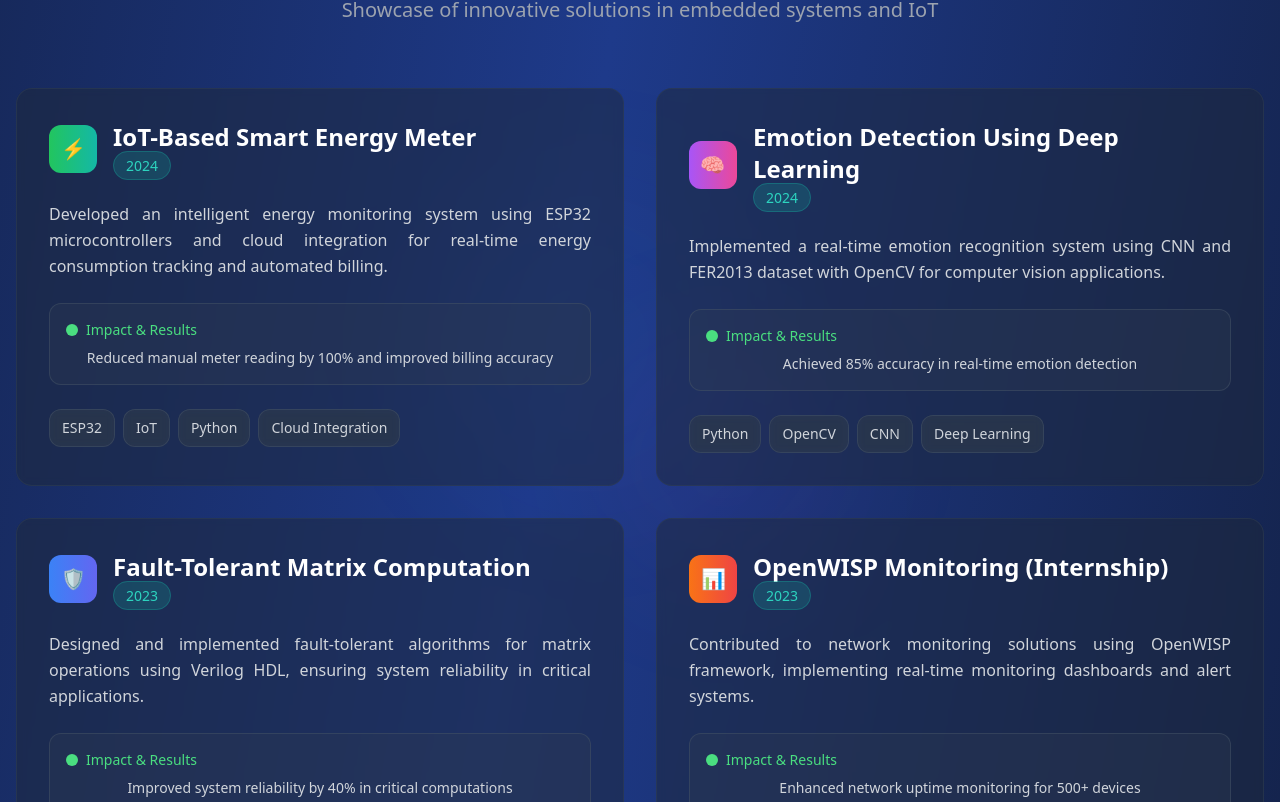
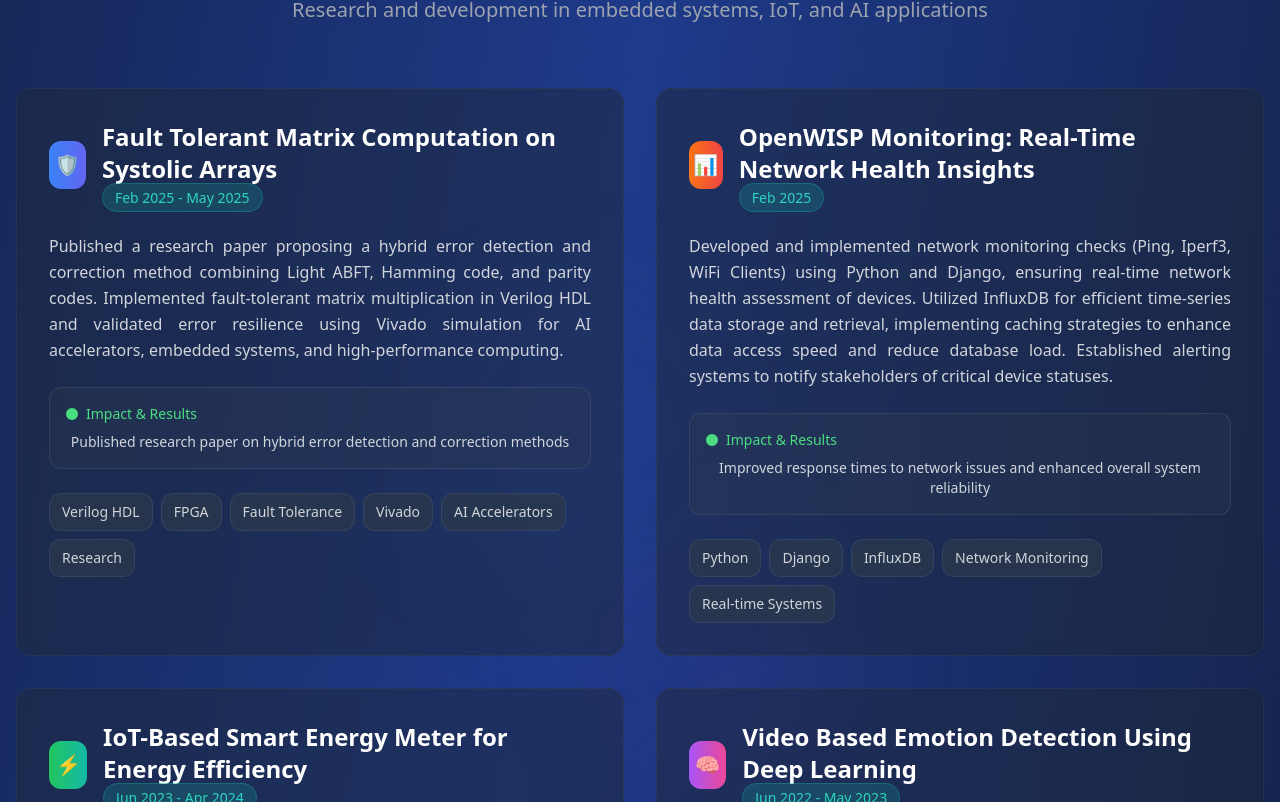
Before and after one commit to balaji0212/balaji-tech, a React (Vite) app: page / in a window 1280 px wide. Shown: the part 3738-4540 px from the top of the page. Built offline with nearby package versions, Linux system fonts and the light colour scheme.

Commit message:
Update project details
Update the project descriptions, dates, and other details in the Projects section based on the provided image.

```diff
--- a/src/components/Projects.tsx
+++ b/src/components/Projects.tsx
@@ -1,37 +1,39 @@
+
 const Projects = () => {
   const projects = [{
-    title: "IoT-Based Smart Energy Meter",
-    date: "2024",
-    description: "Developed an intelligent energy monitoring system using ESP32 microcontrollers and cloud integration for real-time energy consumption tracking and automated billing.",
-    tags: ["ESP32", "IoT", "Python", "Cloud Integration"],
-    impact: "Reduced manual meter reading by 100% and improved billing accuracy",
+    title: "Fault Tolerant Matrix Computation on Systolic Arrays",
+    date: "Feb 2025 - May 2025",
+    description: "Published a research paper proposing a hybrid error detection and correction method combining Light ABFT, Hamming code, and parity codes. Implemented fault-tolerant matrix multiplication in Verilog HDL and validated error resilience using Vivado simulation for AI accelerators, embedded systems, and high-performance computing.",
+    tags: ["Verilog HDL", "FPGA", "Fault Tolerance", "Vivado", "AI Accelerators", "Research"],
+    impact: "Published research paper on hybrid error detection and correction methods",
+    icon: "🛡️",
+    color: "from-blue-500 to-indigo-500"
+  }, {
+    title: "OpenWISP Monitoring: Real-Time Network Health Insights",
+    date: "Feb 2025",
+    description: "Developed and implemented network monitoring checks (Ping, Iperf3, WiFi Clients) using Python and Django, ensuring real-time network health assessment of devices. Utilized InfluxDB for efficient time-series data storage and retrieval, implementing caching strategies to enhance data access speed and reduce database load. Established alerting systems to notify stakeholders of critical device statuses.",
+    tags: ["Python", "Django", "InfluxDB", "Network Monitoring", "Real-time Systems"],
+    impact: "Improved response times to network issues and enhanced overall system reliability",
+    icon: "📊",
+    color: "from-orange-500 to-red-500"
+  }, {
+    title: "IoT-Based Smart Energy Meter for Energy Efficiency",
+    date: "Jun 2023 - Apr 2024",
+    description: "Developed an ESP32-based smart energy meter integrated with PIR sensors for occupancy detection, reducing unnecessary power consumption by 30%. Implemented real-time energy monitoring on an I2C LCD and cloud dashboard (Ubidots), with automatic email alerts when consumption exceeds thresholds.",
+    tags: ["ESP32", "IoT", "PIR Sensors", "I2C LCD", "Ubidots", "Cloud Integration"],
+    impact: "Reduced unnecessary power consumption by 30% with automated monitoring",
     icon: "⚡",
     color: "from-green-500 to-teal-500"
   }, {
-    title: "Emotion Detection Using Deep Learning",
-    date: "2024",
-    description: "Implemented a real-time emotion recognition system using CNN and FER2013 dataset with OpenCV for computer vision applications.",
-    tags: ["Python", "OpenCV", "CNN", "Deep Learning"],
-    impact: "Achieved 85% accuracy in real-time emotion detection",
+    title: "Video Based Emotion Detection Using Deep Learning",
+    date: "Jun 2022 - May 2023",
+    description: "Built a real-time emotion recognition system using OpenCV and Convolutional Neural Networks (CNN) trained on the FER2013 dataset, achieving 89% classification accuracy. Optimized real-time processing with grayscale conversion and histogram equalization, enabling smooth webcam-based mood detection without external hardware.",
+    tags: ["Python", "OpenCV", "CNN", "Deep Learning", "FER2013", "Real-time Processing"],
+    impact: "Achieved 89% accuracy in real-time emotion detection with optimized processing",
     icon: "🧠",
     color: "from-purple-500 to-pink-500"
-  }, {
-    title: "Fault-Tolerant Matrix Computation",
-    date: "2023",
-    description: "Designed and implemented fault-tolerant algorithms for matrix operations using Verilog HDL, ensuring system reliability in critical applications.",
-    tags: ["Verilog HDL", "FPGA", "Fault Tolerance", "Hardware Design"],
-    impact: "Improved system reliability by 40% in critical computations",
-    icon: "🛡️",
-    color: "from-blue-500 to-indigo-500"
-  }, {
-    title: "OpenWISP Monitoring (Internship)",
-    date: "2023",
-    description: "Contributed to network monitoring solutions using OpenWISP framework, implementing real-time monitoring dashboards and alert systems.",
-    tags: ["Network Monitoring", "Python", "Django", "InfluxDB"],
-    impact: "Enhanced network uptime monitoring for 500+ devices",
-    icon: "📊",
-    color: "from-orange-500 to-red-500"
   }];
+
   return <section id="projects" className="py-20 px-4 relative">
       {/* Animated Background Elements */}
       <div className="absolute inset-0 overflow-hidden">
@@ -49,7 +51,7 @@ const Projects = () => {
             Featured <span className="bg-gradient-to-r from-teal-400 to-blue-400 bg-clip-text text-transparent">Projects</span>
           </h2>
           <p className="text-xl text-gray-400">
-            Showcase of innovative solutions in embedded systems and IoT
+            Research and development in embedded systems, IoT, and AI applications
           </p>
         </div>
 
@@ -98,4 +100,5 @@ const Projects = () => {
       </div>
     </section>;
 };
+
 export default Projects;
```
